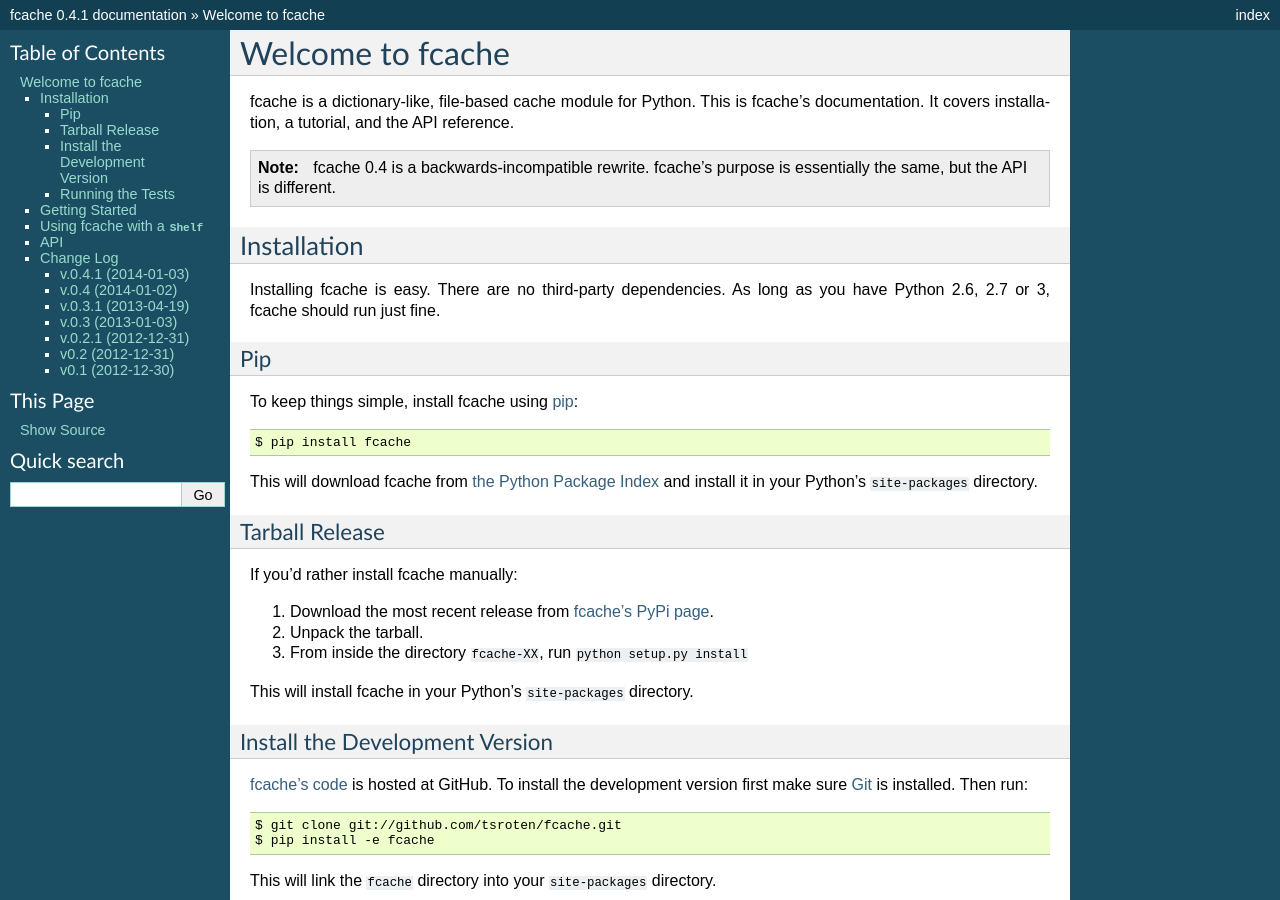
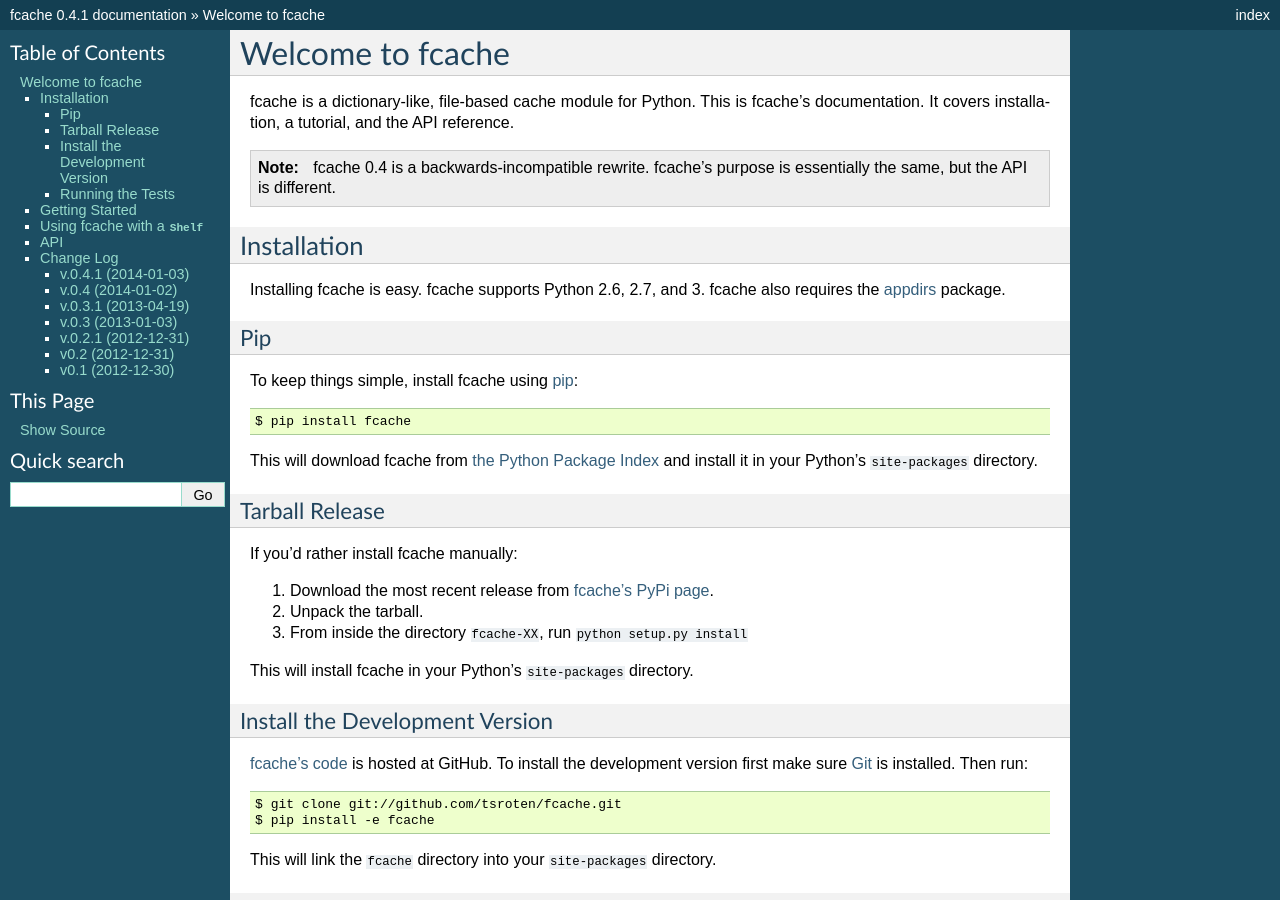
Before and after one commit to tsroten/fcache, a Sphinx documentation site: the page built from docs/index.rst, in a window 1280 px wide and 900 px high. Built offline with Sphinx 7.4.7, drawn with Linux system fonts in a browser that asks for light colours.

Commit message:
Adds note about appdirs requirement. Fixes #14.

```diff
--- a/README.rst
+++ b/README.rst
@@ -29,6 +29,8 @@
 
     $ pip install fcache
 
+fcache also requires the `appdirs <https://github.com/ActiveState/appdirs>`_ package.
+
 Documentation
 -------------
 
--- a/docs/index.rst
+++ b/docs/index.rst
@@ -12,8 +12,8 @@
 Installation
 ------------
 
-Installing fcache is easy. There are no third-party dependencies. As long as
-you have Python 2.6, 2.7 or 3, fcache should run just fine.
+Installing fcache is easy. fcache supports Python 2.6, 2.7, and 3.
+fcache also requires the `appdirs <https://github.com/ActiveState/appdirs>`_ package.
 
 Pip
 ~~~
```
